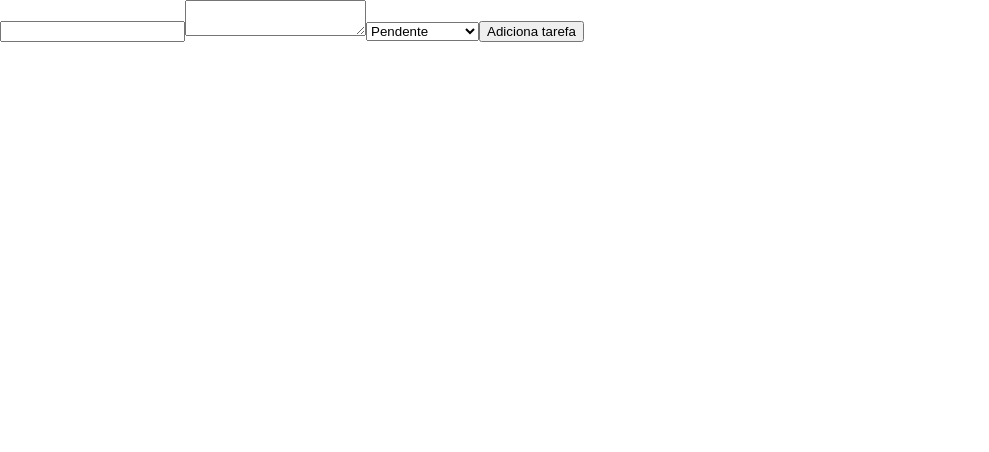
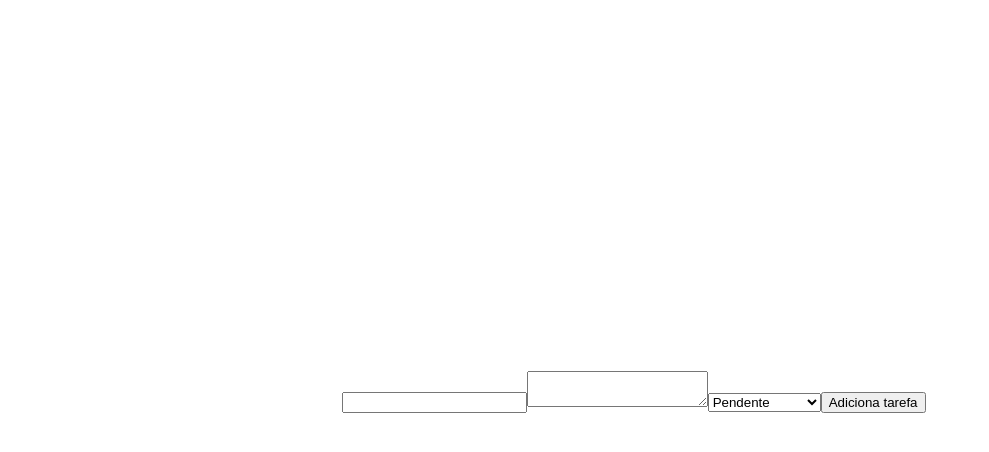
Before and after one commit to jmlinger/to-do-list-challenge-app-frontend, a React (Create React App) app: page /todolist in a window 1280 px wide. Shown: the top 452 px of the page, without its empty margins (0-989 px from the left). Built offline with nearby package versions, Linux system fonts and the light colour scheme.

Commit message:
feat(pages/ToDoList): adiciona arquivo css.

```diff
--- /dev/null
+++ b/src/pages/ToDoList.css
@@ -0,0 +1,7 @@
+#form-body {
+  align-items: center;
+  display: flex;
+  height: 98vh;
+  justify-content: center;
+  width: 99vw;
+}
--- a/src/pages/ToDoList.jsx
+++ b/src/pages/ToDoList.jsx
@@ -1,5 +1,5 @@
 import React from 'react';
-// import './ToDoList.css'
+import './ToDoList.css'
 import Form from '../components/Form';
 
 function ToDoList() {
```
